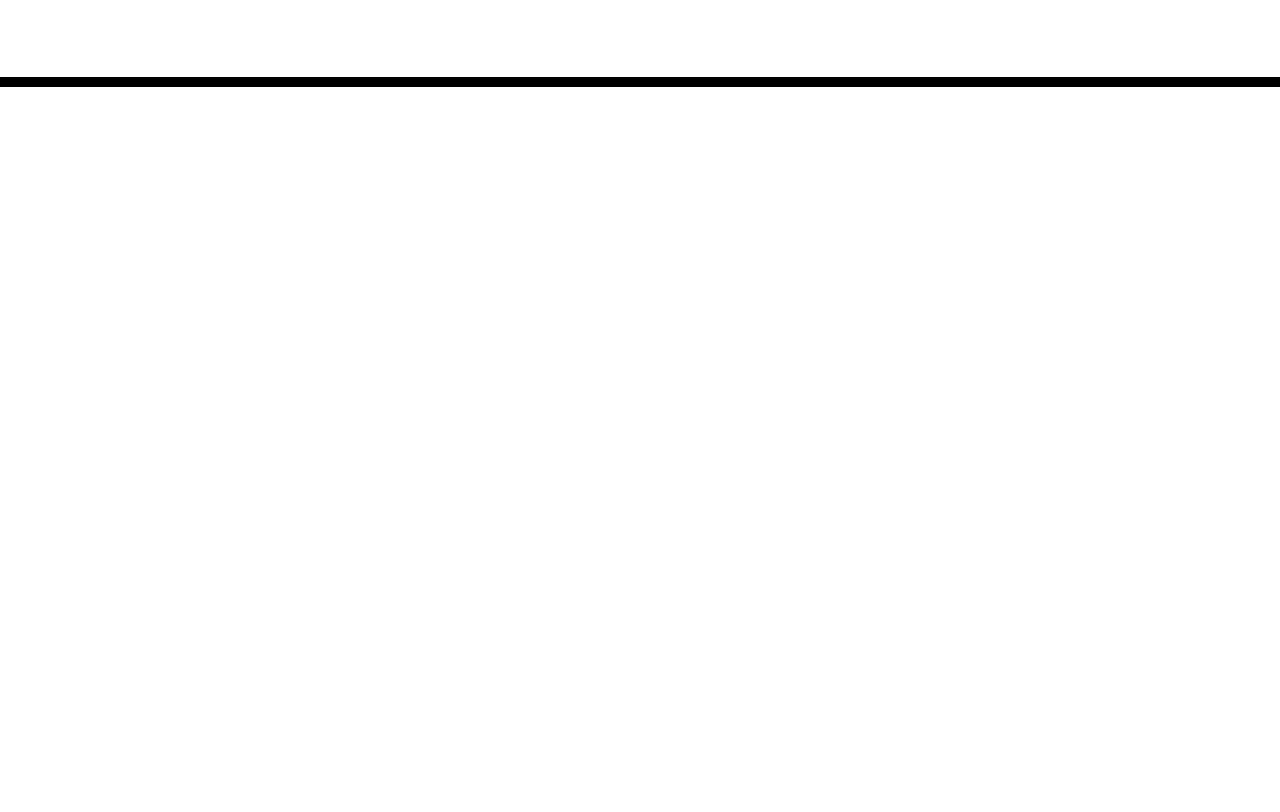
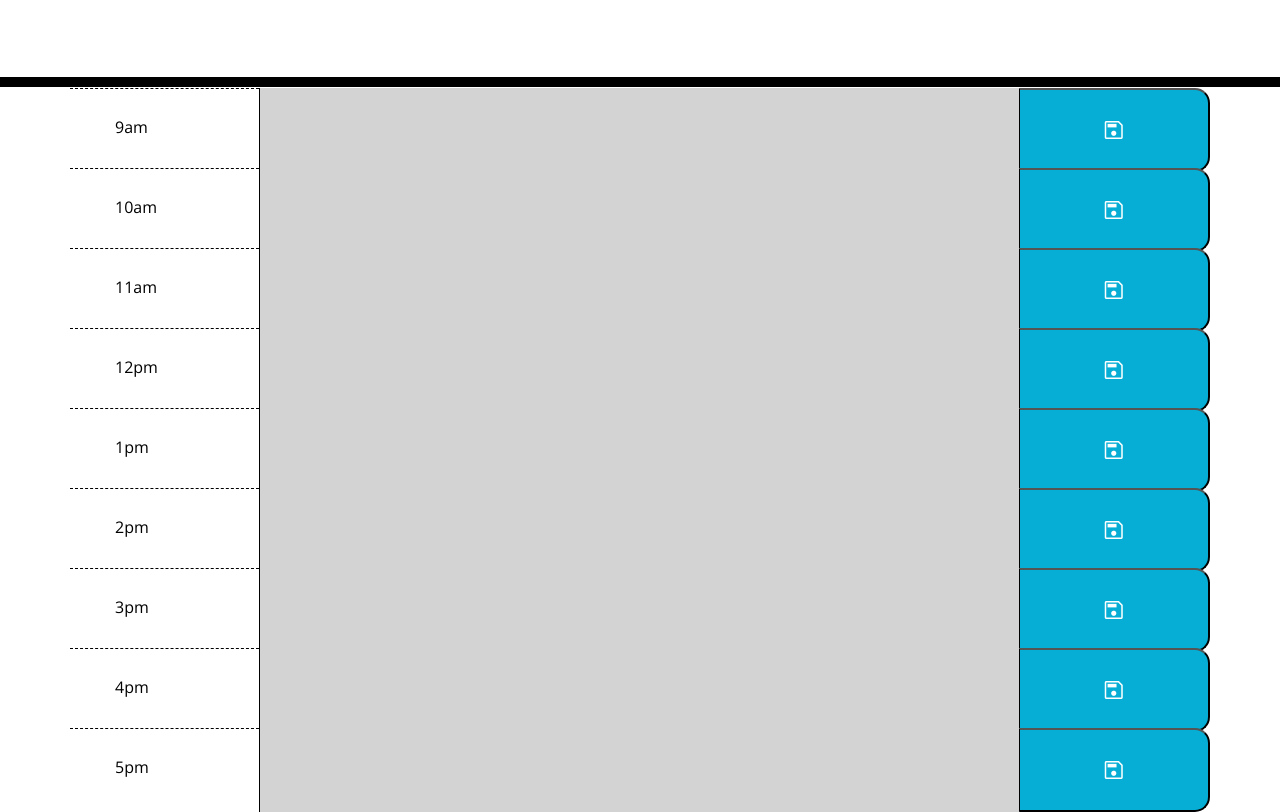
Before and after one commit to deanna-dewitt14/calendar-project, a plain HTML site: page index.html in a window 1280 px wide. Shown: the part 181-993 px from the top of the page. Before the commit the page ends 800 px from the top, so only its background shows below. Drawn offline with nearby package versions, Linux system fonts and the light colour scheme.

Commit message:
added timeblock html and pulled in save icon

```diff
--- a/index.html
+++ b/index.html
@@ -19,6 +19,7 @@
       rel="stylesheet"
     />
     <link rel="stylesheet" href="style.css" />
+    <link rel="stylesheet" href="https://fonts.googleapis.com/css2?family=Material+Symbols+Outlined:opsz,wght,FILL,GRAD@48,400,0,0" />
     <title>Work Day Scheduler</title>
   </head>
 
@@ -29,6 +30,51 @@
       <p id="currentDay" class="lead"></p>
     </header>
     <div class="container">
+      <div class="row">
+        <div class="col time-block"><span class="hour">9am</span></div>
+        <textarea name="nine" class="past col-8" rows="4" cols="100"></textarea>
+        <button class="saveBtn material-symbols-outlined col">save</button>
+      </div>
+      <div class="row">
+        <div class="col time-block"><span class="hour">10am</span></div>
+        <textarea name="ten" class="past col-8" rows="4" cols="100"></textarea>
+        <button class="saveBtn material-symbols-outlined col">save</button>
+      </div>
+      <div class="row">
+        <div class="col time-block"><span class="hour">11am</span></div>
+        <textarea name="eleven" class="past col-8" rows="4" cols="100"></textarea>
+        <button class="saveBtn material-symbols-outlined col">save</button>
+      </div>
+      <div class="row">
+        <div class="col time-block"><span class="hour">12pm</span></div>
+        <textarea name="twelve" class="past col-8" rows="4" cols="100"></textarea>
+        <button class="saveBtn material-symbols-outlined col">save</button>
+      </div>
+      <div class="row">
+        <div class="col time-block"><span class="hour">1pm</span></div>
+        <textarea name="one" class="past col-8" rows="4" cols="100"></textarea>
+        <button class="saveBtn material-symbols-outlined col">save</button>
+      </div>
+      <div class="row">
+        <div class="col time-block"><span class="hour">2pm</span></div>
+        <textarea name="two" class="past col-8" rows="4" cols="100"></textarea>
+        <button class="saveBtn material-symbols-outlined col">save</button>
+      </div>
+      <div class="row">
+        <div class="col time-block"><span class="hour">3pm</span></div>
+        <textarea name="three" class="past col-8" rows="4" cols="100"></textarea>
+        <button class="saveBtn material-symbols-outlined col">save</button>
+      </div>
+      <div class="row">
+        <div class="col time-block"><span class="hour">4pm</span></div>
+        <textarea name="four" class="past col-8" rows="4" cols="100"></textarea>
+        <button class="saveBtn material-symbols-outlined col">save</button>
+      </div>
+      <div class="row">
+        <div class="col time-block"><span class="hour">5pm</span></div>
+        <textarea name="five" class="past col-8" rows="4" cols="100"></textarea>
+        <button class="saveBtn material-symbols-outlined col">save</button>
+      </div>
       <!-- Timeblocks go here -->
     </div>
 
--- a/style.css
+++ b/style.css
@@ -19,6 +19,7 @@ textarea{
   color: black;
   border-radius: 0;
   border-bottom: 10px solid black;
+  margin-bottom: 0px;
 }
 
 .description{
@@ -26,8 +27,7 @@ textarea{
 }
 
 .time-block{
-  text-align: center;
-  border-radius: 15px;
+  border-top: 1px dashed #000000;
 }
 
 .row {
@@ -39,22 +39,29 @@ textarea{
 .hour {
   background-color: #ffffff;
   color: #000000;
-  border-top: 1px dashed #000000;
+  padding-top: 30px;
+  position: absolute;
+  padding-left: 30px;
 }
 
 .past {
   background-color: #d3d3d3;
-  color: white;
 }
 
 .present {
   background-color: #ff6961;
-  color: white;
 }
 
 .future {
   background-color: #77dd77;
-  color: white;
+}
+
+.material-symbols-outlined {
+  font-variation-settings:
+  'FILL' 0,
+  'wght' 400,
+  'GRAD' 0,
+  'opsz' 48
 }
 
 .saveBtn {
```
